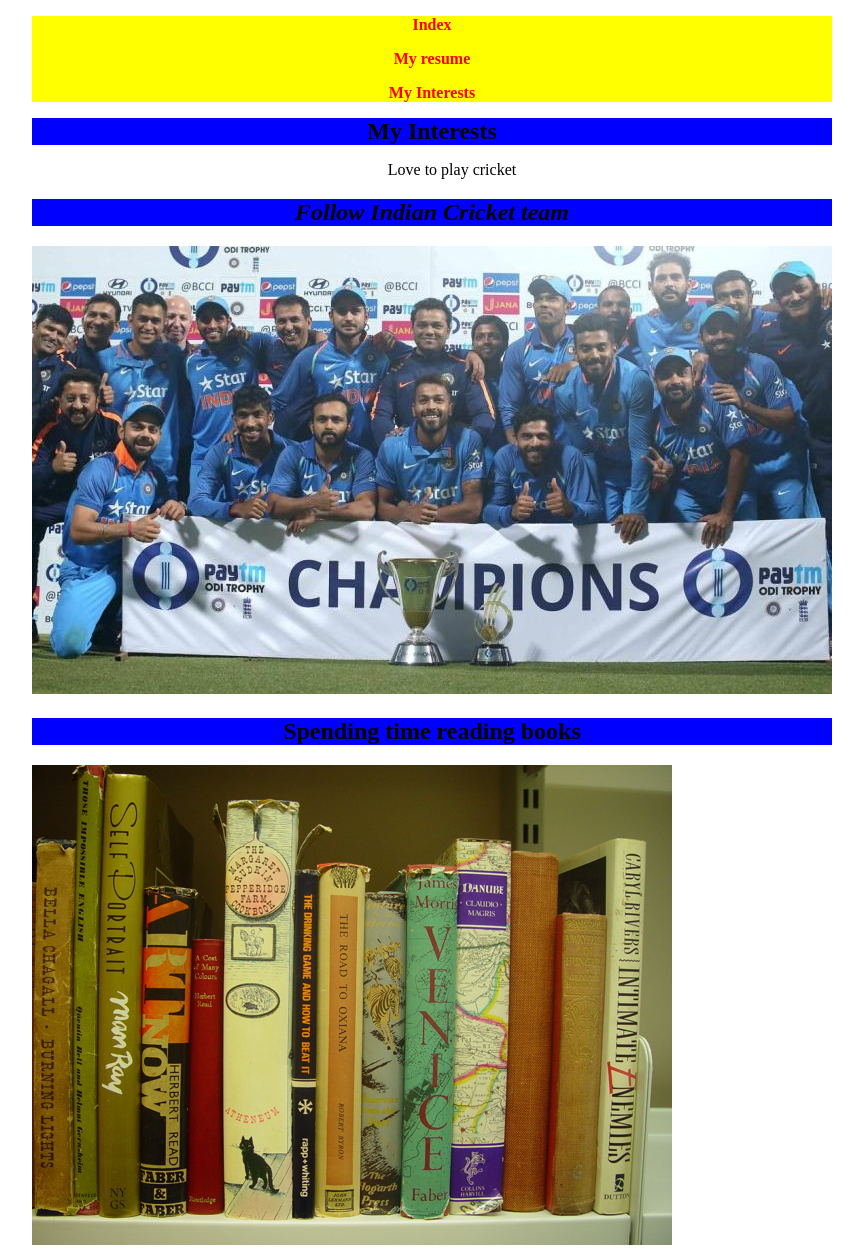
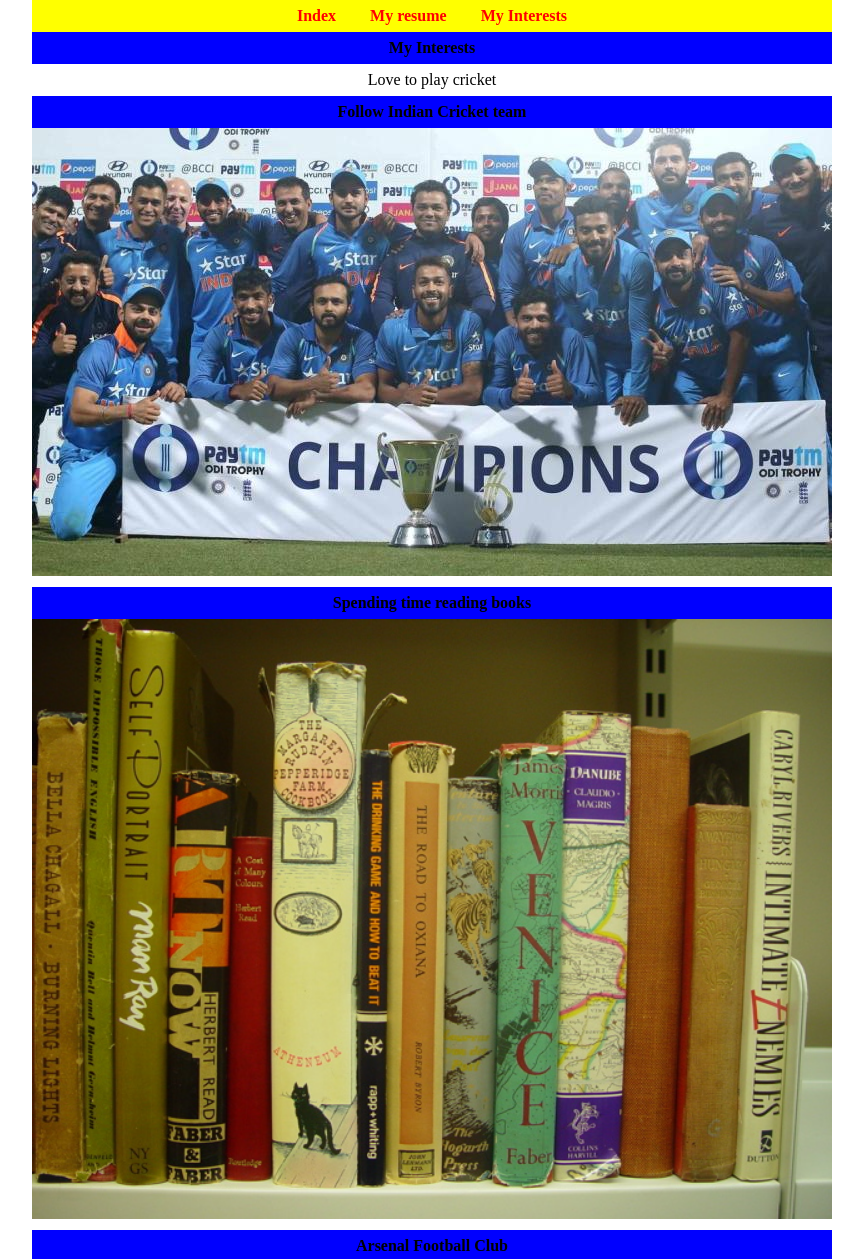
Before and after one commit to Ameya014/Project2, a plain HTML site: page interests.html in a window 1280 px wide. Shown: the top 1259 px of the page, without its empty margins (208-1071 px from the left). Drawn offline with Linux system fonts and the light colour scheme.

Commit message:
changes for final turn in

```diff
--- a/interests.html
+++ b/interests.html
@@ -10,9 +10,9 @@
 <div id="container">
   <nav>
 <div id="nav">
-  <p><a class="selected" href="index.html">Index</a></p>
-  <p><a class="selected" href="resume.html">My resume</a></p>
-  <p><a class="selected" href="interests.html">My Interests</a></p>
+  <a class="selected" href="index.html">Index</a>
+  <a class="selected" href="resume.html">My resume</a>
+  <a class="selected" href="interests.html">My Interests</a>
 </div>
   </nav>
 
@@ -29,29 +29,21 @@
 </div>
 
 </div>
-<div id="image1">
-  <img src= "media/Indiateam.jpg" alt= "Team India">
-</div>
+  <img class="image1" src="media/Indiateam.jpg" alt= "Team India">
   </section>
 
   <section>
 <div id="Inte2">
   <h2>Spending time reading books</h2>
 </div>
-
-<div id="image2">
-  <img src="media/Books.jpg" alt= "Books">
-</div>
+  <img class="image2" src="media/Books.jpg" alt= "Books">
   </section>
 
   <section>
 <div id="Inte3">
   <h2>Arsenal Football Club</h2>
 </div>
-
-<div id="image3">
-  <img src = "media/Arsenal.jpg" alt= "Arsenal football Club">
-</div>
+  <img class="image3" src="media/Arsenal.jpg" alt= "Arsenal football Club">
   </section>
 </div>
   </body>
--- a/style.css
+++ b/style.css
@@ -1,3 +1,41 @@
+  html, body, div, span, applet, object, iframe,
+  h1, h2, h3, h4, h5, h6, p, blockquote, pre,
+  a, abbr, acronym, address, big, cite, code,
+  del, dfn, em, img, ins, kbd, q, s, samp,
+  small, strike, strong, sub, sup, tt, var,
+  b, u, i, center,
+  dl, dt, dd, ol, ul, li,
+  fieldset, form, label, legend,
+  table, caption, tbody, tfoot, thead, tr, th, td,
+  article, aside, canvas, details, embed,
+  figure, figcaption, footer, header, hgroup,
+  menu, nav, output, ruby, section, summary,
+  time, mark, audio, video {
+	margin: 0;
+	padding: 0;
+	border: 0;
+	font-size: 100%;
+	font: inherit;
+  }
+  article, aside, details, figcaption, figure,
+  footer, header, hgroup, menu, nav, section {
+	display: block;
+  }
+  body {
+	line-height: 2;
+  }
+  ol, ul {
+	list-style: none;
+  }
+  blockquote, q {
+	quotes: none;
+  }
+  blockquote:before, blockquote:after,
+  q:before, q:after {
+	content: '';
+	content: none;
+  }
+
   #nav{
     background-color: yellow;
     text-align: center;
@@ -7,6 +45,7 @@ text-align: center;
     background-color:blue;
     text-align: center;
     color: black;
+    font-weight:bold;
   }
 
   #cont{
@@ -20,9 +59,12 @@ margin-left:auto;
     margin-right:auto;
   }
 
-#nav .selected
-{
+  #nav .selected{
 	font-weight:bold;
+	padding: 15px 15px;
+  }
+  #nav li {
+    float: left;
   }
 
   a{
@@ -38,6 +80,7 @@ h1{
     background-color:blue;
     text-align: center;
     color: black;
+    font-weight:bold;
   }
 
   #cont1{
@@ -57,6 +100,7 @@ list-style-type: none;
     background-color:blue;
     text-align: center;
     color: black;
+    font-weight:bold;
   }
 
   #cont2{
@@ -74,6 +118,7 @@ margin-right:auto;
     background-color:blue;
     text-align: center;
     color: black;
+    font-weight:bold;
   }
 
   #cont3{
@@ -84,6 +129,7 @@ text-align: center;
     background-color:blue;
     text-align: center;
     color: black;
+    font-weight:bold;
   }
 
   #cont4{
@@ -94,6 +140,7 @@ text-align: center;
     background-color:blue;
     text-align: center;
     color: black;
+    font-weight:bold;
   }
 
   #cont5{
@@ -104,6 +151,7 @@ text-align: center;
     background-color:blue;
     text-align: center;
     color: black;
+    font-weight:bold;
   }
 
   #cont6{
@@ -116,15 +164,15 @@ text-align: center;
     background-color:blue;
     text-align: center;
     color: black;
+    font-weight:bold;
   }
 
   #cont7{
     text-align: center;
   }
 
-#image1{
-text-align: center;
-width: 50%;
+  .image1{
+    width: 100%;
     height: auto;
   }
 
@@ -132,29 +180,30 @@ height: auto;
     background-color:blue;
     text-align: center;
     color: black;
+    font-weight:bold;
   }
 
   #Inte2{
     background-color:blue;
     text-align: center;
     color: black;
+    font-weight:bold;
   }
 
   #Inte3{
     background-color:blue;
     text-align: center;
     color: black;
+    font-weight:bold;
   }
 
 
-#image2{
-text-align: center;
-width: 50%;
+  .image2{
+   width: 100%;
    height: auto;
   }
 
-#image3{
-text-align: center;
-width: 50%;
+  .image3{
+  width: 100%;
   height: auto;
   }
```
Also changed, not shown: index.html (+3 -3 lines), resume.html (+3 -3 lines). Lines whose indentation alone changed are shown as unchanged.
